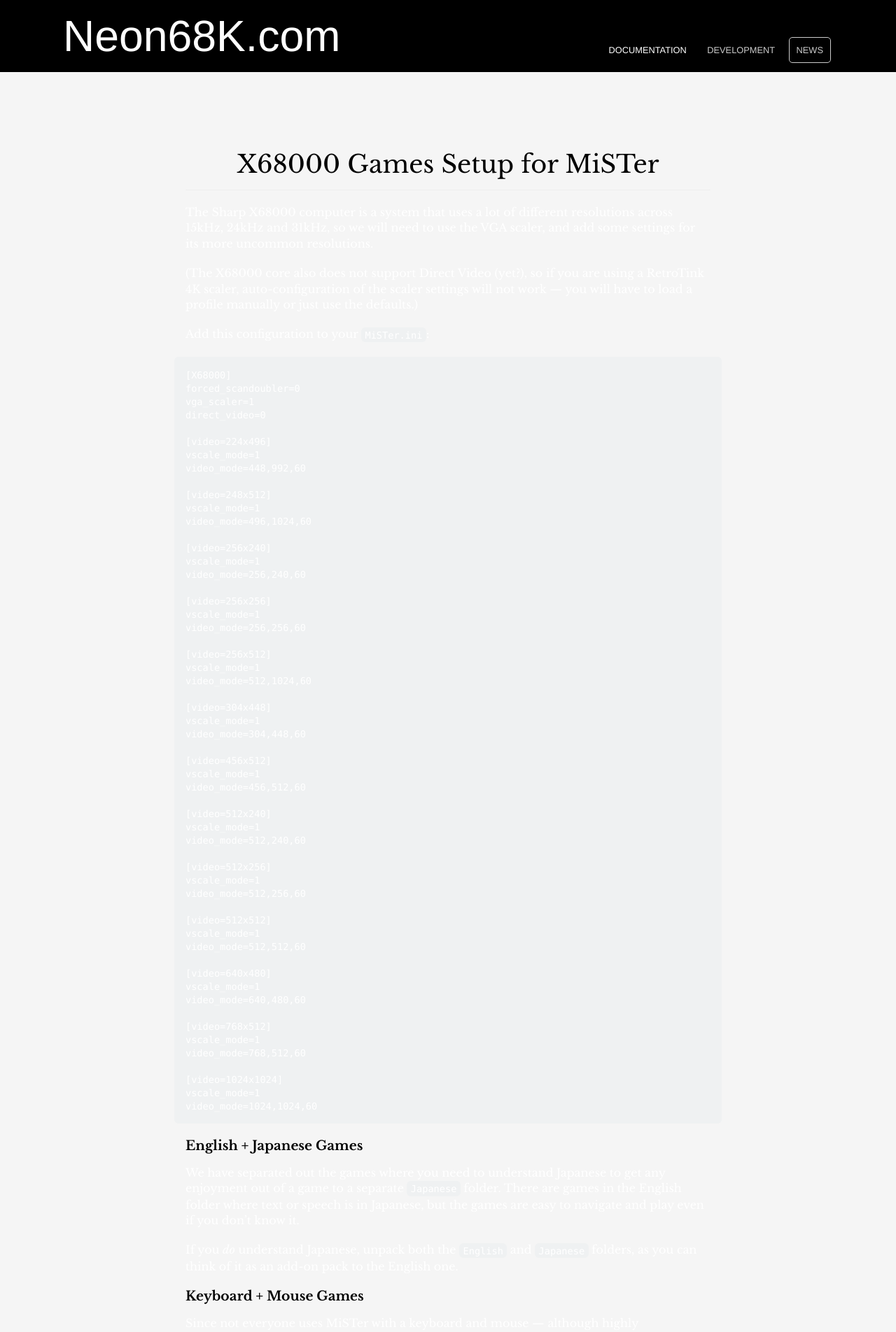
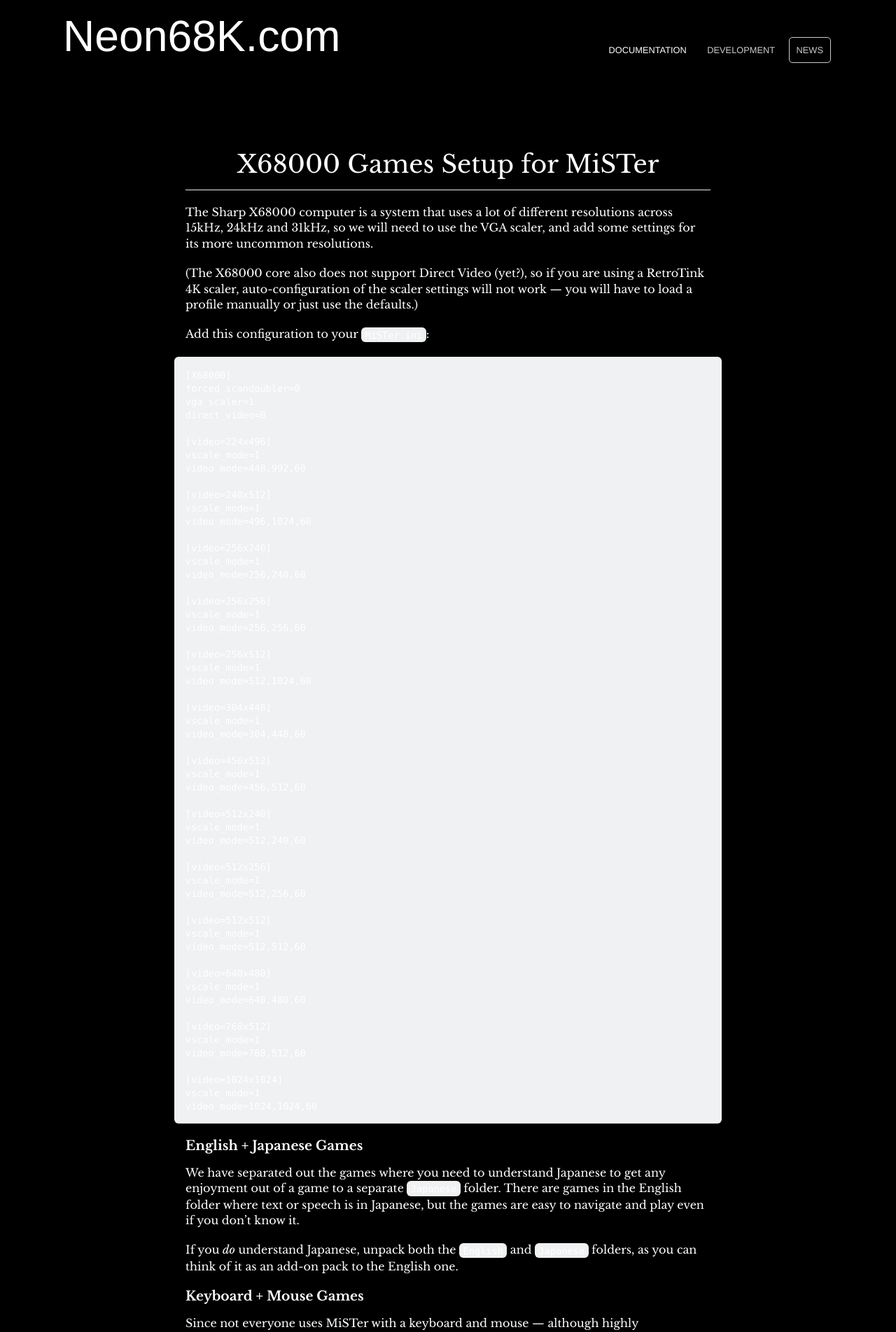
Before and after one commit to Neon68K/neon68k.github.io, a Jekyll site: the page built from docs.md, in a window 1280 px wide. Shown: the top 1904 px of the page at 70% size. Built offline with Jekyll 4.4.1, drawn with Linux system fonts in a browser that asks for light colours.

Commit message:
More fixes for black color scheme

```diff
--- a/_includes/neon68k.css
+++ b/_includes/neon68k.css
@@ -31,6 +31,7 @@
 }
 html {
   background: #000;
+  color: #fff;
 }
 html,body {
   margin: 0;
@@ -145,7 +146,7 @@
 }
 
 .content section:nth-child(odd) {
-background-color: #f5f5f5;
+background-color: #000;
 }
 .hero {
 color: #ffffff;
@@ -769,7 +770,7 @@
   background: #000;
   }
   .content section:nth-child(odd) {
-  background-color: #141414;
+  background-color: #000;
   }
   pre, code {
     background-color: #222;
```
